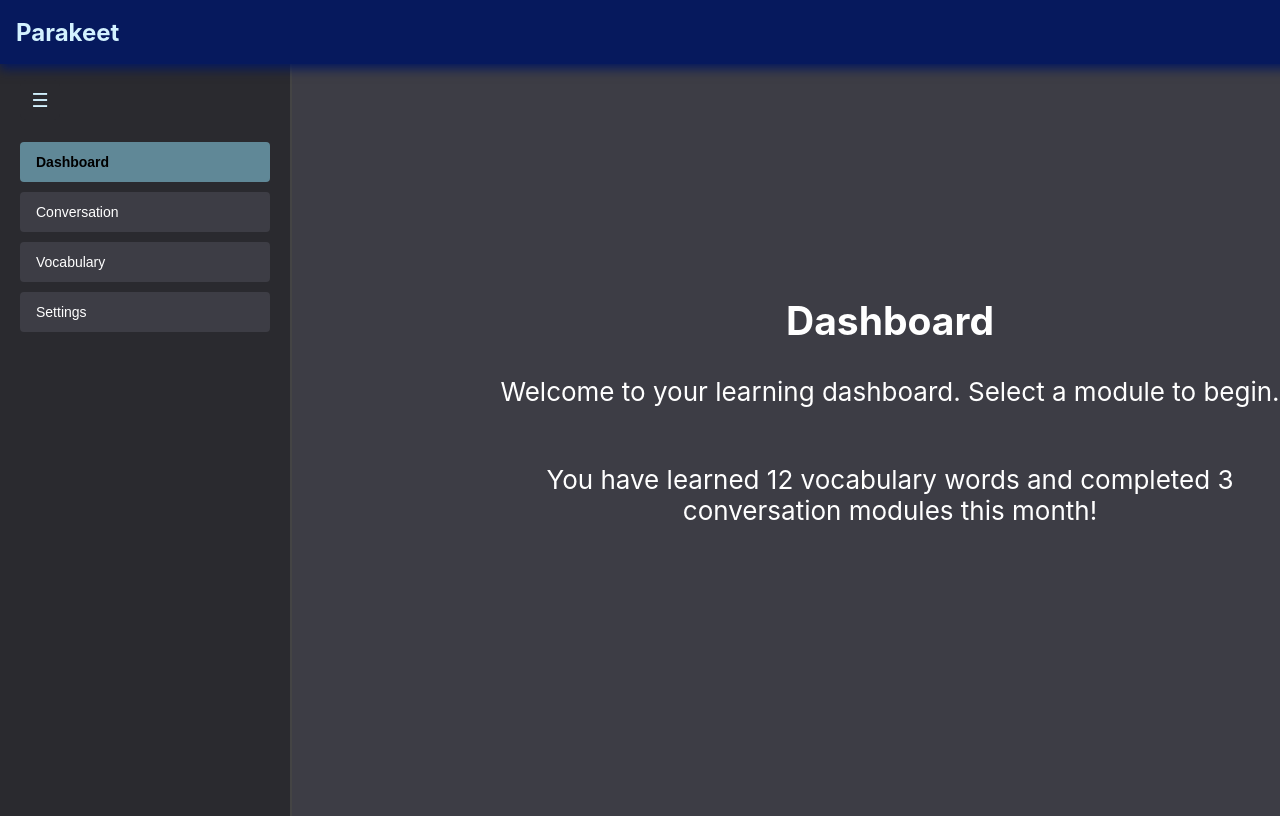
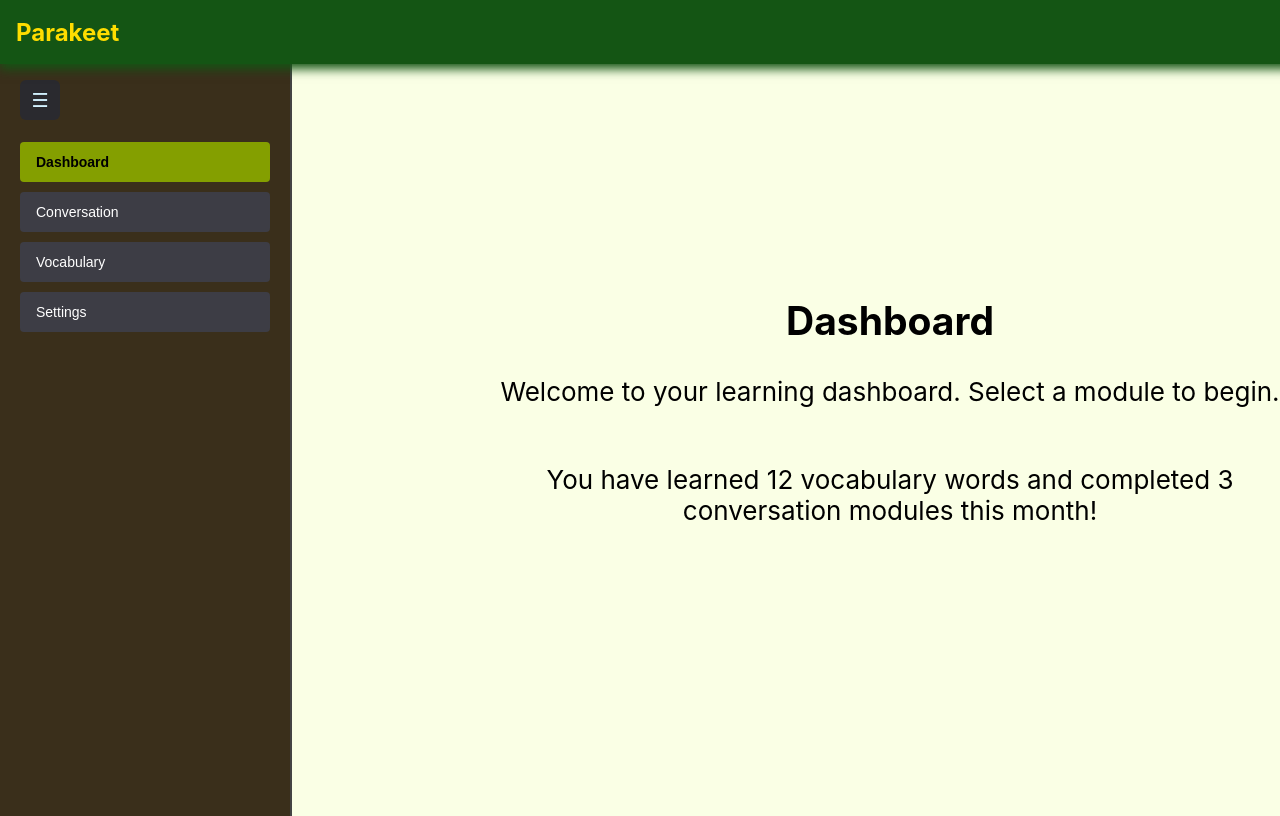
Before and after one commit to TonyThTiger/client, a React (Create React App) app: page /dashboard in a window 1280 px wide. Shown: the top 816 px of the page. Built offline with nearby package versions, Linux system fonts and the light colour scheme.

Commit message:
color palette change to jungle theme

```diff
--- a/package.json
+++ b/package.json
@@ -10,7 +10,7 @@
     "react": "^19.2.4",
     "react-dom": "^19.2.4",
     "react-router-dom": "^7.13.1",
-    "react-scripts": "5.0.1",
+    "react-scripts": "^5.0.1",
     "web-vitals": "^2.1.4"
   },
   "scripts": {
--- a/src/App.css
+++ b/src/App.css
@@ -3,17 +3,17 @@
   box-sizing: border-box;
   min-height: 100vh;
   padding-top: 6vh; /* space for fixed top-nav */
-  background-color: #3d3d45;
+  background-color: #faffe5;
 }
 
 html, body, #root {
   height: 100%;
   margin: 0;
-  background-color: #3d3d45;
+  background-color: #faffe5;
 }
 
 .App-header {
-  background-color: #3d3d45;
+  background-color: #faffe5;
   min-height: calc(100vh - 6vh); /* account for fixed top-nav height */
   width: 100%;
   display: flex;
@@ -21,7 +21,7 @@ html, body, #root {
   align-items:center;
   justify-content: center;
   font-size: calc(10px + 2vmin);
-  color: white;
+  color: black;
 }
 
 .App {
@@ -53,7 +53,7 @@ html, body, #root {
 .nav-button {
   padding: 0.75rem 1.5rem;
   font-size: 1rem;
-  border: none;
+
   border-radius: 4px;
   cursor: pointer;
   background-color: #ffffff;
@@ -63,12 +63,12 @@ html, body, #root {
 
 
 .nav-button:hover {
-  background-color: #608897;
+  background-color: #849f00;
 }
 
 .top-nav {
   width: 100%;
-  background-color: #06195d;
+  background-color: #145514;
   padding: 0.5rem 1rem;
   position: fixed;
   top: 0;
@@ -76,25 +76,25 @@ html, body, #root {
   display: flex;
   align-items: center;
   height: 6vh;
-  box-shadow: 0 5px 10px #06195d ;
+  box-shadow: 0 5px 10px #145514 ;
   z-index: 1000;
 }
 
 .brand-button {
   font-size: 3vh;
   font-weight: bold;
-  color: #d3f2ff;
+  color: #ffdd00;
   text-decoration: none;
 }
 
 .brand-button:hover {
-  color: #608897;
+  color: #849f00;
 }
 
 /* adjust content padding for fixed top-nav */
 .App {
   padding-top: 3.5rem;
-  background-color: #3d3d45;
+  background-color: #faffe5;
 }
 
 .dashboard {
--- a/src/Dashboard.css
+++ b/src/Dashboard.css
@@ -1,6 +1,6 @@
 #dashboard-sidebar {
   width: 250px;
-  background-color: #2a2a2f;
+  background-color: #3a2f1b;
   padding: 20px;
   display: flex;
   flex-direction: column;
@@ -65,7 +65,7 @@
 }
 
 #dashboard-sidebar #sidebar-toggle:focus {
-  outline: 2px solid #608897;
+  outline: 2px solid #849f00;
 }
 
 .sidebar-option:hover {
@@ -73,13 +73,13 @@
 }
 
 .sidebar-option.active {
-  background-color: #608897;
+  background-color: #849f00;
   color: black;
   font-weight: bold;
 }
 
 #dashboard-header {
-  background-color: #3d3d45;
+  background-color: #faffe5;
   min-height: calc(100vh - 6vh);
   margin-left: 250px;
   display: flex;
@@ -87,7 +87,7 @@
   align-items: center;
   justify-content: center;
   font-size: calc(10px + 2vmin);
-  color: white;
+  color: black;
 }
 
 .dashboard-content {
@@ -97,10 +97,10 @@
 }
 
 #conversation-container {
-  background-color: #2a2a2f;
+  background-color: #414146;
   padding: 20px;
   border-radius: 30px;
-  border-color: #06195d;
+  border-color: #145514;
   width: 100%;
   max-width: calc(100vw - 300px);
   height: 40vh;
@@ -108,6 +108,7 @@
   display: flex;
   flex-direction: column;
   font-size: 80%;
+  color:white;
 }
 
 .chatbox {
@@ -143,7 +144,7 @@
 }
 
 .chatbox::-webkit-scrollbar-thumb:hover {
-  background: #608897;
+  background: #849f00;
 }
 
 #user-message {
@@ -164,7 +165,7 @@
   background-color: #ffffff;
   width: 6vh;
   height: 6vh;
-  border: none;
+  border: 1px solid #444;
   cursor: pointer;
   display: flex;
   margin-top: 20px;
@@ -172,12 +173,12 @@
   justify-content: center;
 }
 .microphone-button:hover {
-  background-color: #608897;
+  background-color: #849f00;
 }
 
 #microphone-icon {
   height: 60%;
-  fill: #06195d;
+  fill: #145514;
 }
 
 /* Vocabulary list styles */
@@ -193,7 +194,7 @@
 }
 
 .vocab-item {
-  background: #3d3d45;
+  background: #414146;
   border: 1px solid #444;
   padding: 8px 12px;
   border-radius: 6px;
@@ -228,7 +229,7 @@
 }
 
 .add-word-button:hover {
-  background: #608897;
+  background: #849f00;
 }
 
 .sort-button {
@@ -239,10 +240,12 @@
   border-radius: 6px;
   cursor: pointer;
   margin-top: 8px;
+  width: 10%;
+  border: 1px solid #444;
 }
 
 .sort-button:hover {
-  background: #608897;
+  background: #849f00;
 }
 
 .settings-content {
--- a/src/Home.css
+++ b/src/Home.css
@@ -15,5 +15,5 @@
   align-items: center;
   width: 300px;
   height: 50px;
-  border-radius: 10px;
+
 }
```
Also changed, not shown: 1 other file (tests, documents, lock files or other folders).
